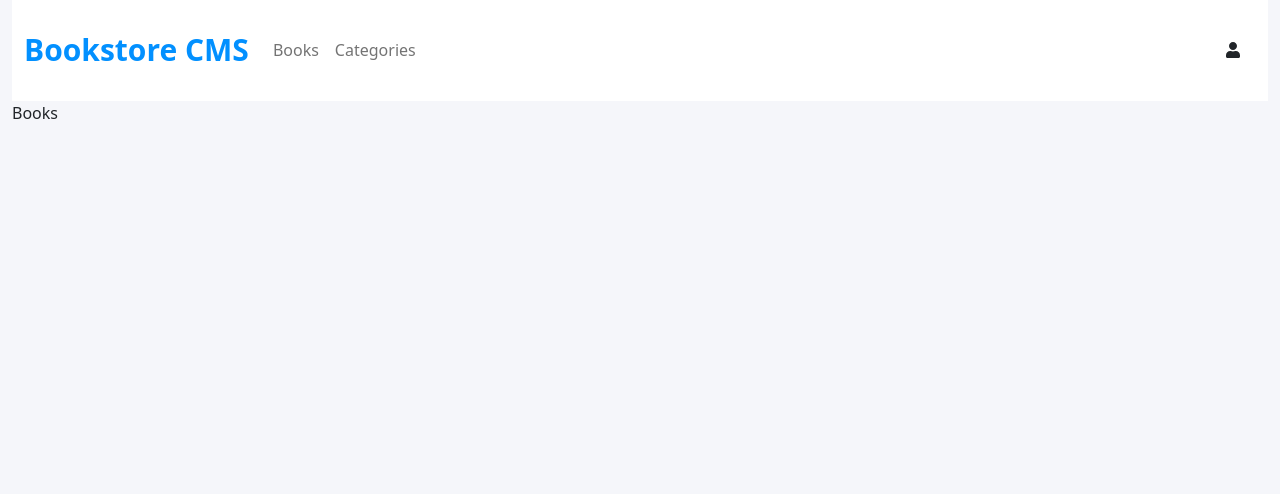
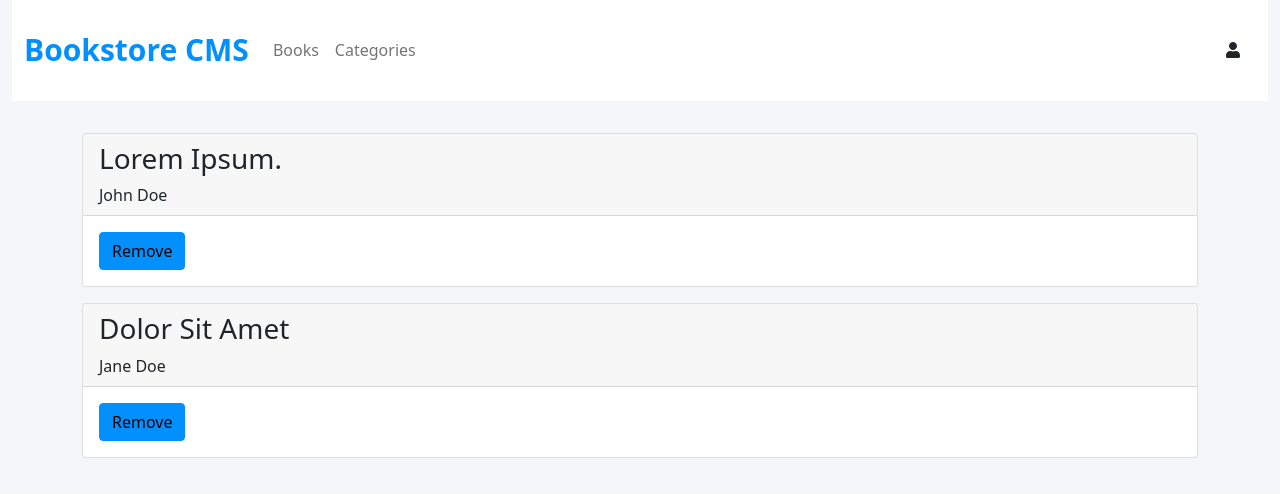
Before and after one commit to eapenzacharias/bookstore, a React (Create React App) app: page / in a window 1280 px wide. Shown: the top 494 px of the page. Built offline with nearby package versions, Linux system fonts and the light colour scheme.

Commit message:
Displays books when data is given

```diff
--- a/package.json
+++ b/package.json
@@ -10,6 +10,7 @@
     "@testing-library/react": "^11.2.7",
     "@testing-library/user-event": "^12.8.3",
     "bootstrap": "^5.1.3",
+    "prop-types": "^15.7.2",
     "react": "^17.0.2",
     "react-dom": "^17.0.2",
     "react-redux": "^7.2.6",
--- a/src/components/App.js
+++ b/src/components/App.js
@@ -18,7 +18,7 @@
   return (
     <>
       <Navbar />
-      <div data-testid="main">
+      <div className="container" data-testid="main">
         <Routes>
           <Route path="/" element={<Books />} />
           <Route path="/categories" element={<Categories />} />
--- /dev/null
+++ b/src/components/Book.js
@@ -0,0 +1,27 @@
+import PropTypes from 'prop-types';
+
+const Book = (props) => {
+  const { title, author } = props;
+  return (
+    <>
+      <div>
+        <div className="book card">
+          <div className="card-header">
+            <h3>{title}</h3>
+            {author}
+          </div>
+          <div className="card-body">
+            <button type="button" className="btn btn-primary">Remove</button>
+          </div>
+        </div>
+      </div>
+    </>
+  );
+};
+
+Book.propTypes = {
+  title: PropTypes.string.isRequired,
+  author: PropTypes.string.isRequired,
+};
+
+export default Book;
--- a/src/components/Books.js
+++ b/src/components/Books.js
@@ -1,9 +1,27 @@
-const Books = () => (
-  <>
-    <div>
-      Books
-    </div>
-  </>
-);
+import Book from './Book';
+
+const Books = () => {
+  const books = [
+    {
+      id: 1,
+      author: 'John Doe',
+      title: 'Lorem Ipsum.',
+    },
+    {
+      id: 2,
+      author: 'Jane Doe',
+      title: 'Dolor Sit Amet',
+    },
+  ];
+  return (
+    <>
+      <div className="books">
+        {books.map((book) => (
+          <Book key={book.id} title={book.title} author={book.author} />
+        ))}
+      </div>
+    </>
+  );
+};
 
 export default Books;
--- a/src/components/Categories.js
+++ b/src/components/Categories.js
@@ -1,7 +1,7 @@
 const Categories = () => (
   <>
     <div>
-      Categories
+      Under construction
     </div>
   </>
 );
--- a/src/styles/style.scss
+++ b/src/styles/style.scss
@@ -15,6 +15,7 @@
       .navbar {
         background-color: $bg-white;
         margin: 0;
+        margin-bottom: 2rem;
         padding: 1.5rem 0 1.6rem 0;
         .logo {
           width: 15rem;
@@ -29,6 +30,12 @@
           color: $primary;
         }
       }
+
+      .books {
+        .book {
+          margin: 1rem auto;
+        }
+      }
     }
   }
 }
```
Also changed, not shown: 1 other file (tests, documents, lock files or other folders).
